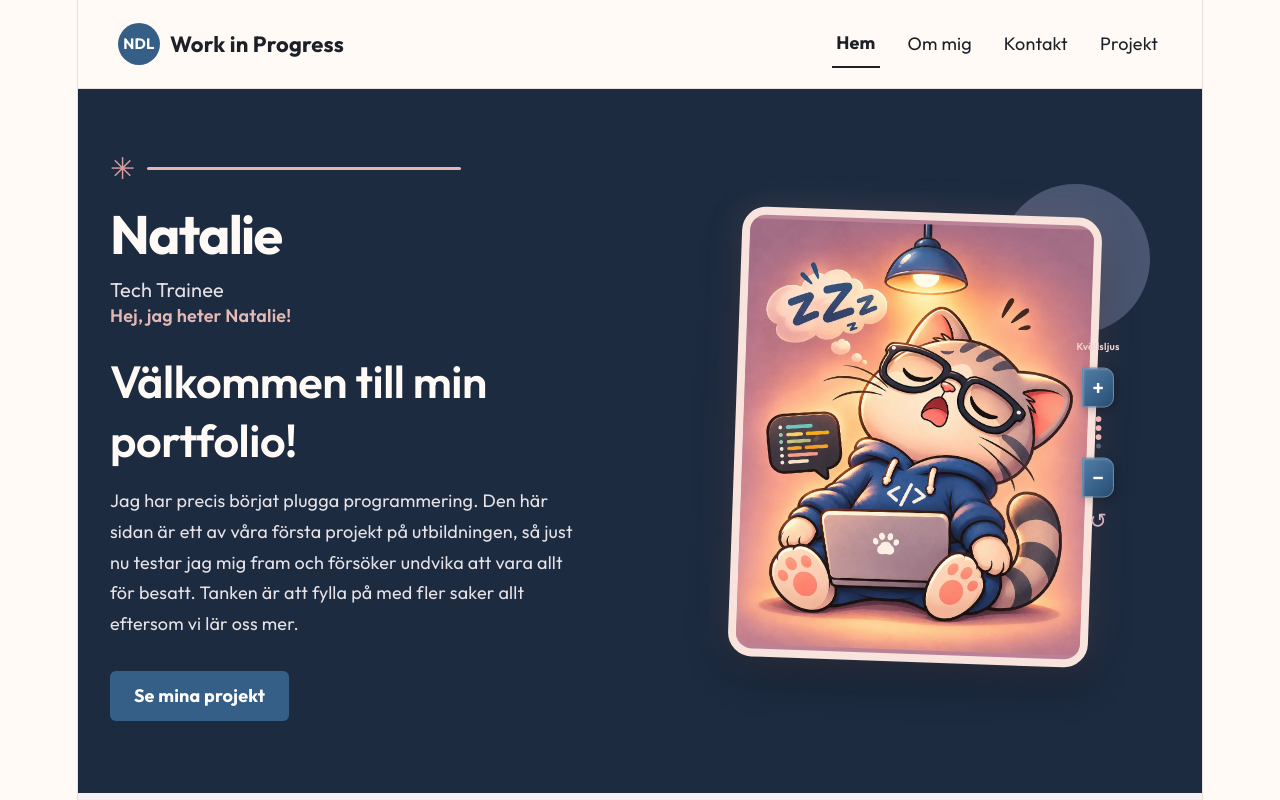
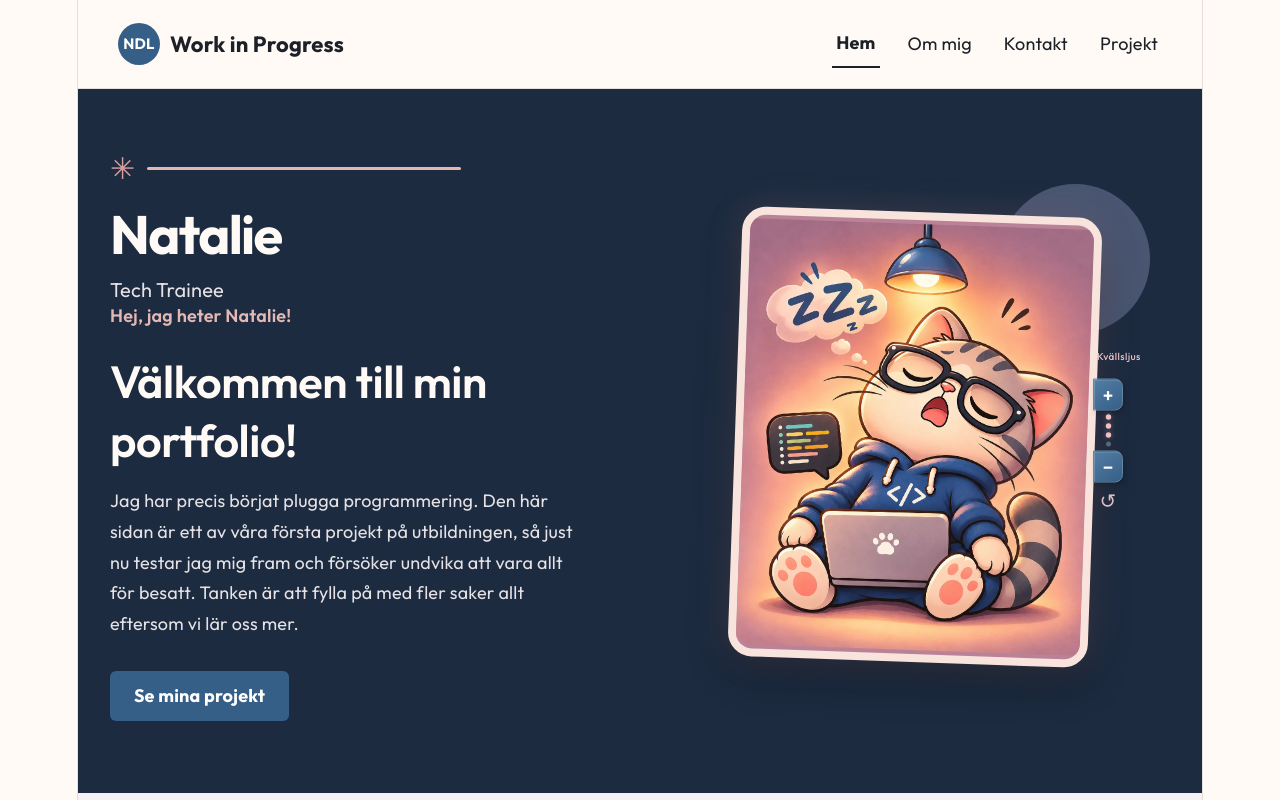
Before and after one commit to nataliedeleeuw/min-sida-experiment, a React (Vite) app: page / in a window 1280 px wide. Both pictures are taken after a click on the button "Växla till kvällsläge". Shown: the top 800 px of the page. Built offline with nearby package versions, Linux system fonts and the light colour scheme; no server answers.

Commit message:
https://github.com/nataliedeleeuw/min-sida-experiment

```diff
--- a/src/components/Raknare.css
+++ b/src/components/Raknare.css
@@ -1,68 +1,71 @@
 
 /* ========================================
-   KATTENS LJUSDIMMER
-   Små sidoknappar på bildramen
+   LJUSDIMMER – INBYGGDA SIDOKNAPPAR
 ======================================== */
 
 .hero .hero-visual .ljus-dimmer-wrap {
   position: absolute;
-  top: 53%;
-  right: -20px;
+
+  top: 52%;
+  right: -28px;
 
   transform: translateY(-50%);
 
-  width: 34px;
+  width: 30px;
   margin: 0;
 
   display: flex;
   flex-direction: column;
   align-items: center;
-  gap: 7px;
 
   z-index: 4;
 }
 
 
 /* ========================================
-   DISKRET ETIKETT
+   LITEN FÖRKLARANDE TEXT
 ======================================== */
 
 .ljus-dimmer-label {
   position: absolute;
-  bottom: calc(100% + 8px);
-  left: 50%;
 
-  transform: translateX(-50%);
+  bottom: calc(100% + 9px);
+  left: 4px;
 
-  width: 80px;
+  width: max-content;
   margin: 0;
   padding: 0;
+
+  transform: none;
 
   background: transparent;
   border: none;
   box-shadow: none;
 
-  color: #F8D6D2;
+  color: #E9BFC4;
 
   font-family: 'Outfit', sans-serif;
   font-size: 10px;
-  font-weight: 600;
-  letter-spacing: 0.02em;
-  text-align: center;
+  font-weight: 500;
+  letter-spacing: 0.04em;
+
+  text-align: left;
+  white-space: nowrap;
 }
 
 
 /* ========================================
-   INGEN STOR KONTROLLPANEL
+   SJÄLVA KONTROLLEN
 ======================================== */
 
 .hero .hero-visual .ljus-dimmer {
   display: flex;
   flex-direction: column;
   align-items: center;
-  gap: 7px;
 
-  width: 34px;
+  gap: 5px;
+
+  width: 30px;
   padding: 0;
 
   background: transparent;
@@ -81,53 +84,53 @@
   align-items: center;
   justify-content: center;
 
-  width: 32px;
-  height: 40px;
+  width: 30px;
+  height: 32px;
 
   padding: 0;
+  flex-shrink: 0;
 
   background: linear-gradient(
-    135deg,
-    #527EA5,
-    #365F87 65%,
-    #294B6E
+    145deg,
+    #537EA4,
+    #365F87
   );
 
   color: #FFFFFF;
 
-  border: 1px solid #668CAE;
-  border-radius: 0 10px 10px 0;
+  border: 1px solid #6286A6;
+  border-radius: 0 8px 8px 0;
 
   box-shadow:
-    inset 1px 1px 2px rgba(255,255,255,0.25),
-    2px 3px 8px rgba(0,0,0,0.22);
+    inset 1px 1px 1px rgba(255,255,255,0.20),
+    2px 3px 5px rgba(0,0,0,0.18);
 
   font-family: 'Outfit', sans-serif;
-  font-size: 21px;
+  font-size: 19px;
   font-weight: 600;
   line-height: 1;
 
   cursor: pointer;
 
   transition:
-    background-color 0.2s ease,
     transform 0.2s ease,
-    opacity 0.2s ease;
+    opacity 0.2s ease,
+    background 0.2s ease;
 }
 
 .ljus-dimmer-knapp:hover:not(:disabled) {
-  background: #5C8CB4;
-  transform: translateX(3px);
+  background: #5B87AB;
+  transform: translateX(2px);
 }
 
 .ljus-dimmer-knapp:disabled {
-  opacity: 0.35;
+  opacity: 0.4;
   cursor: not-allowed;
 }
 
 
 /* ========================================
-   LJUSNIVÅ – FYRA SMÅ PRICKAR
+   LJUSSTYRKANS FYRA PRICKAR
 ======================================== */
 
 .ljus-dimmer-status {
@@ -136,13 +139,15 @@
   align-items: center;
   justify-content: center;
 
-  gap: 4px;
-  height: 36px;
+  gap: 0;
   min-width: 0;
+  height: 30px;
+
+  padding: 0;
+  margin: 0;
 }
 
-/* Behåll texten för hjälpmedel,
-   men låt prickarna visa nivån visuellt */
+/* Texten finns kvar för skärmläsare */
 
 .ljus-dimmer-text {
   position: absolute;
@@ -154,7 +159,7 @@
   margin: -1px;
 
   overflow: hidden;
-  clip: rect(0, 0, 0, 0);
+  clip-path: inset(50%);
 
   white-space: nowrap;
   border: 0;
@@ -164,14 +169,17 @@
   display: flex;
   flex-direction: column;
   align-items: center;
+
   gap: 4px;
+  margin: 0;
 }
 
 .dot {
   width: 5px;
   height: 5px;
 
-  background-color: #59657A;
+  background-color: #58677B;
+
   border-radius: 50%;
 
   transition:
@@ -180,13 +188,17 @@
 }
 
 .dot.aktiv {
-  background-color: #F0B5B5;
-  transform: scale(1.15);
+  background-color: #F3BFC2;
+
+  box-shadow:
+    0 0 5px rgba(243, 191, 194, 0.35);
+
+  transform: scale(1.08);
 }
 
 
 /* ========================================
-   DISKRET ÅTERSTÄLLNING
+   ÅTERSTÄLLNING
 ======================================== */
 
 .ljus-dimmer-reset {
@@ -194,19 +206,19 @@
   align-items: center;
   justify-content: center;
 
-  width: 28px;
-  height: 28px;
+  width: 30px;
+  height: 26px;
 
   padding: 0;
-  margin-top: 2px;
+  margin: 0;
 
   background: transparent;
-  color: #D9B4C4;
+  color: #E0BBC7;
 
   border: none;
   border-radius: 50%;
 
-  font-size: 21px;
+  font-size: 20px;
   line-height: 1;
 
   cursor: pointer;
@@ -227,53 +239,59 @@
 ======================================== */
 
 .ljus-dimmer button:focus-visible {
-  outline: 2px solid #F0B5B5;
+  outline: 2px solid #F3BFC2;
   outline-offset: 3px;
 }
 
 
 /* ========================================
-   MOBIL OCH SMÅ SKÄRMAR
+   MINDRE SKÄRMAR
 ======================================== */
 
-@media (max-width: 700px) {
+@media (max-width: 1100px) {
 
   .hero .hero-visual .ljus-dimmer-wrap {
     position: static;
 
     transform: none;
 
-    width: auto;
-    margin: 20px auto 0;
+    width: max-content;
+    margin: 16px auto 0;
 
-    gap: 6px;
+    gap: 5px;
   }
 
   .ljus-dimmer-label {
     position: static;
 
+    width: auto;
+    margin-bottom: 4px;
+
     transform: none;
 
-    width: auto;
-    margin-bottom: 2px;
+    text-align: center;
   }
 
   .hero .hero-visual .ljus-dimmer {
     flex-direction: row;
 
     width: auto;
-    gap: 12px;
+    gap: 10px;
+
+    padding: 0;
+    border-radius: 0;
   }
 
   .ljus-dimmer-knapp {
-    width: 38px;
+    width: 34px;
     height: 34px;
 
-    border-radius: 10px;
+    border-radius: 9px;
   }
 
   .ljus-dimmer-status {
-    height: auto;
+    height: 34px;
+    min-width: 40px;
   }
 
   .ljus-dimmer-dots {
@@ -281,7 +299,8 @@
   }
 
   .ljus-dimmer-reset {
-    margin-top: 0;
+    width: 28px;
+    height: 28px;
   }
 }
 
```
